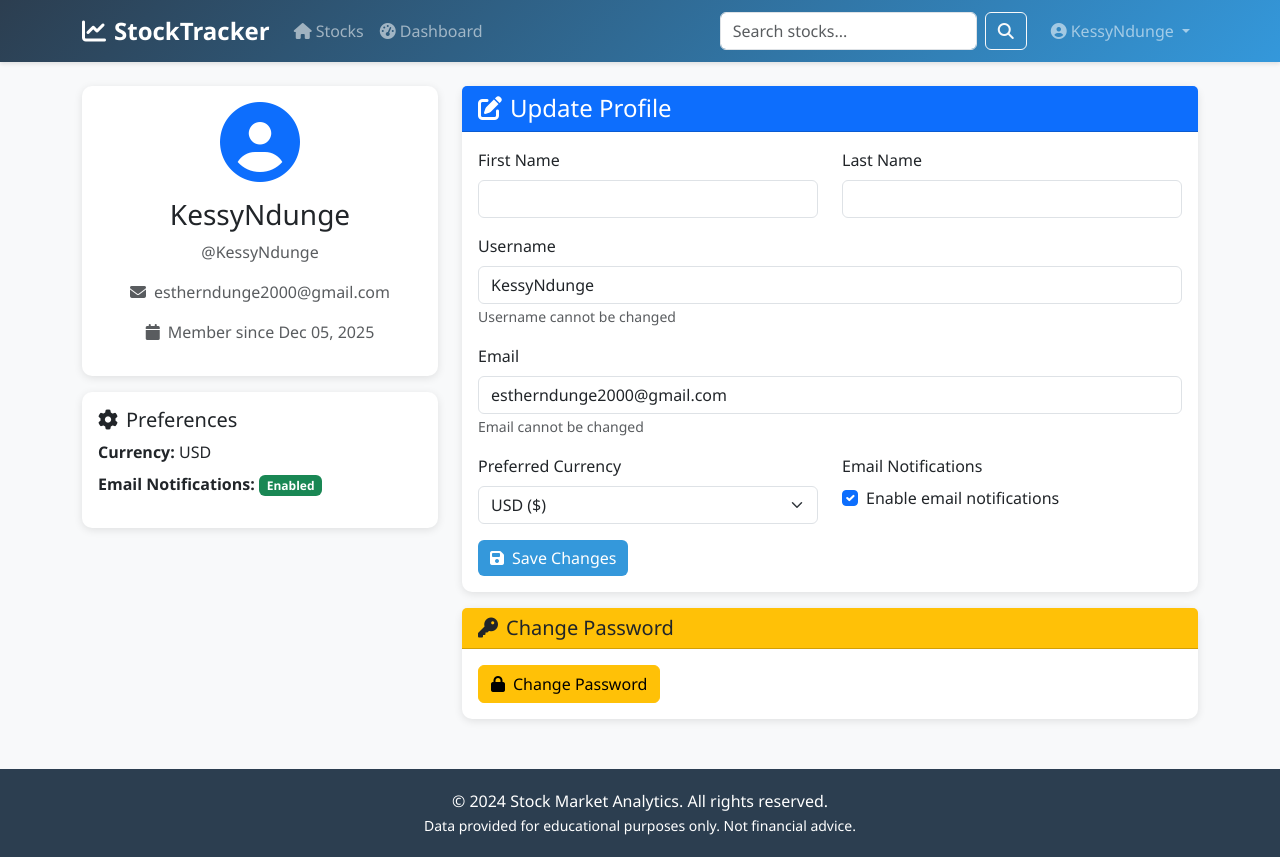
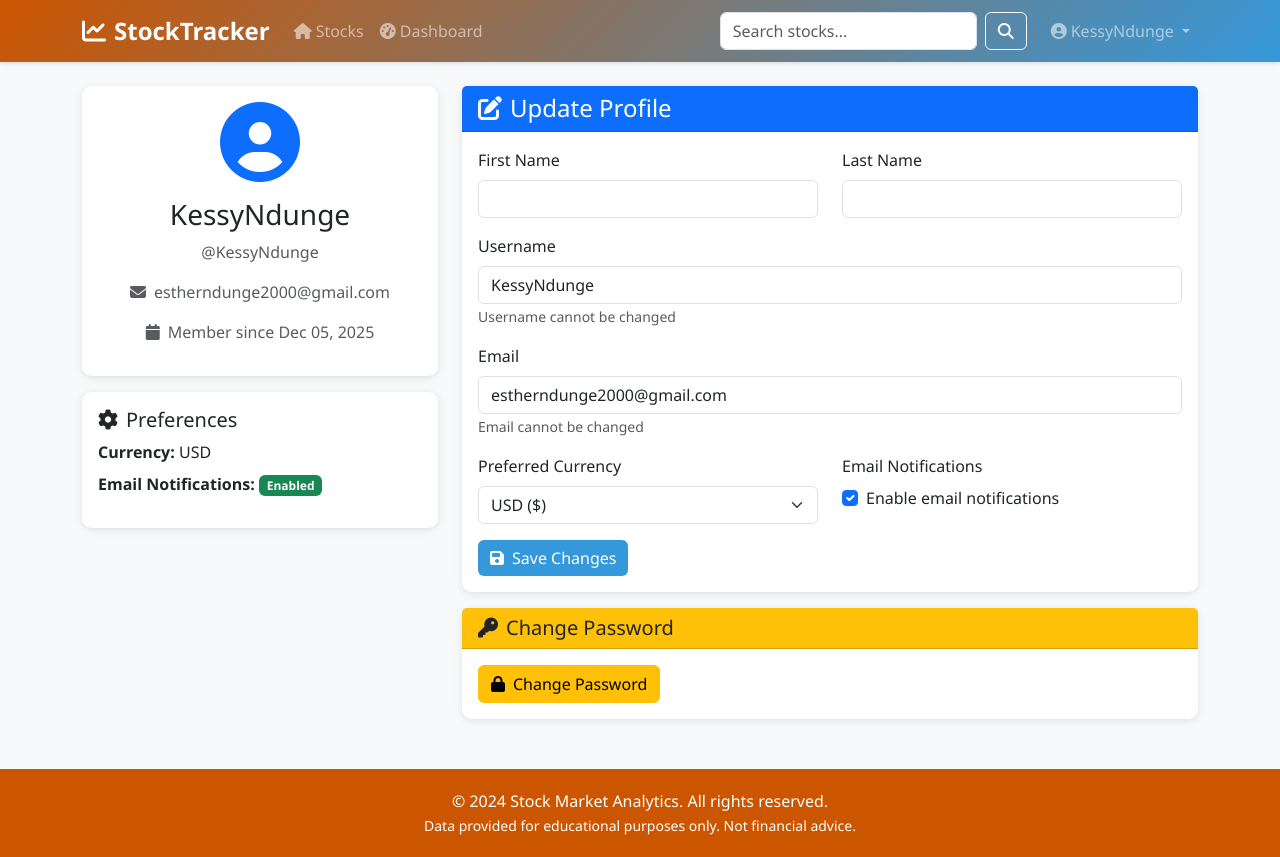
Before and after one commit to MuindeEsther/Stock-market-api, a Django app: page /profile/ in a window 1280 px wide. Run offline with Django 5.2, Linux system fonts and the light colour scheme; a user stored in the database is signed in.

Commit message:
fix: Update user watchlist query to use 'user' field and change primary color in CSS

```diff
--- a/stock_market_api/stocks/views.py
+++ b/stock_market_api/stocks/views.py
@@ -133,7 +133,7 @@ def stock_detail_view(request, ticker):
     user_watchlists = []
     if request.user.is_authenticated:
         from watchlists.models import Watchlist, WatchlistItem
-        user_watchlists = Watchlist.objects.filter(owner=request.user)
+        user_watchlists = Watchlist.objects.filter(user=request.user)
         in_watchlists = WatchlistItem.objects.filter(
             watchlist__in=user_watchlists,
             stock=stock
--- a/stock_market_api/templates/base/base.html
+++ b/stock_market_api/templates/base/base.html
@@ -14,7 +14,7 @@
     <!-- Custom CSS -->
     <style>
         :root {
-            --primary-color: #2c3e50;
+            --primary-color: #cc5500;
             --secondary-color: #3498db;
             --success-color: #27ae60;
             --danger-color: #e74c3c;
```
Also changed, not shown: stock_market_api/db.sqlite3.
